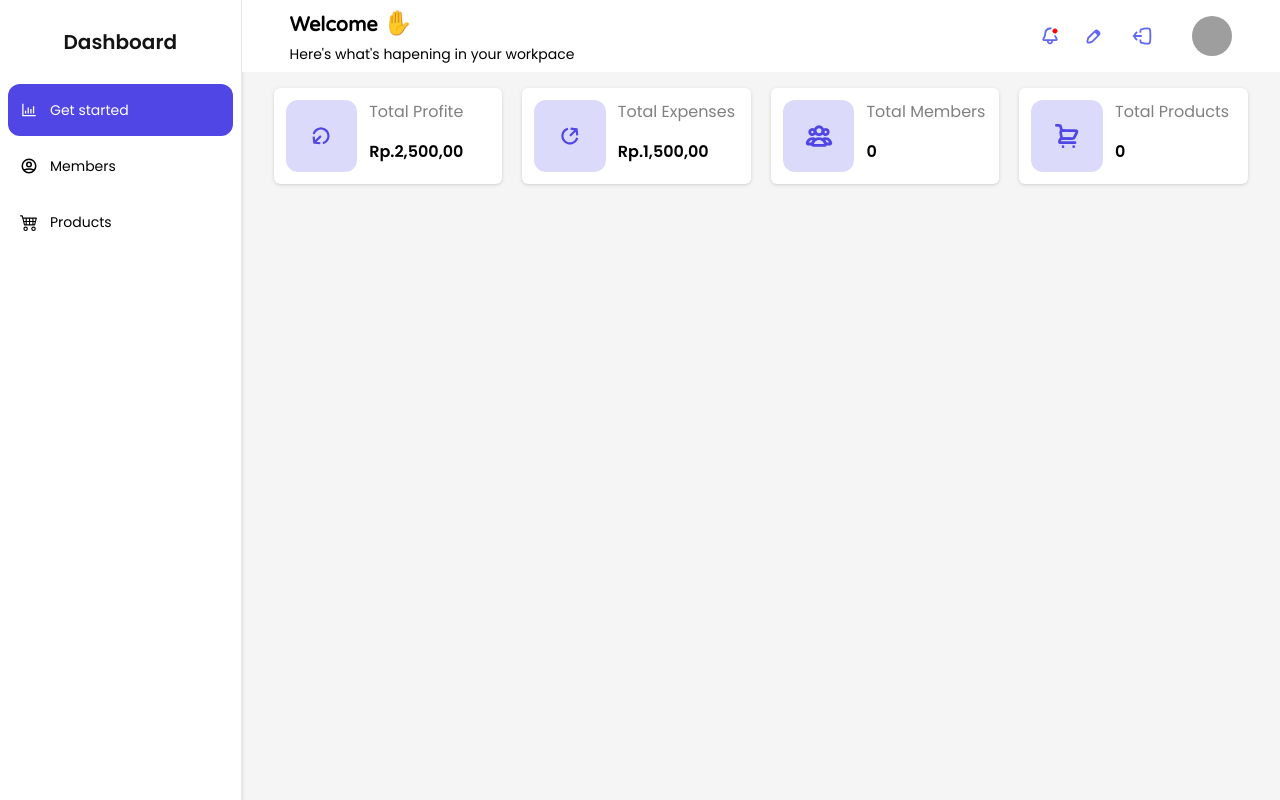
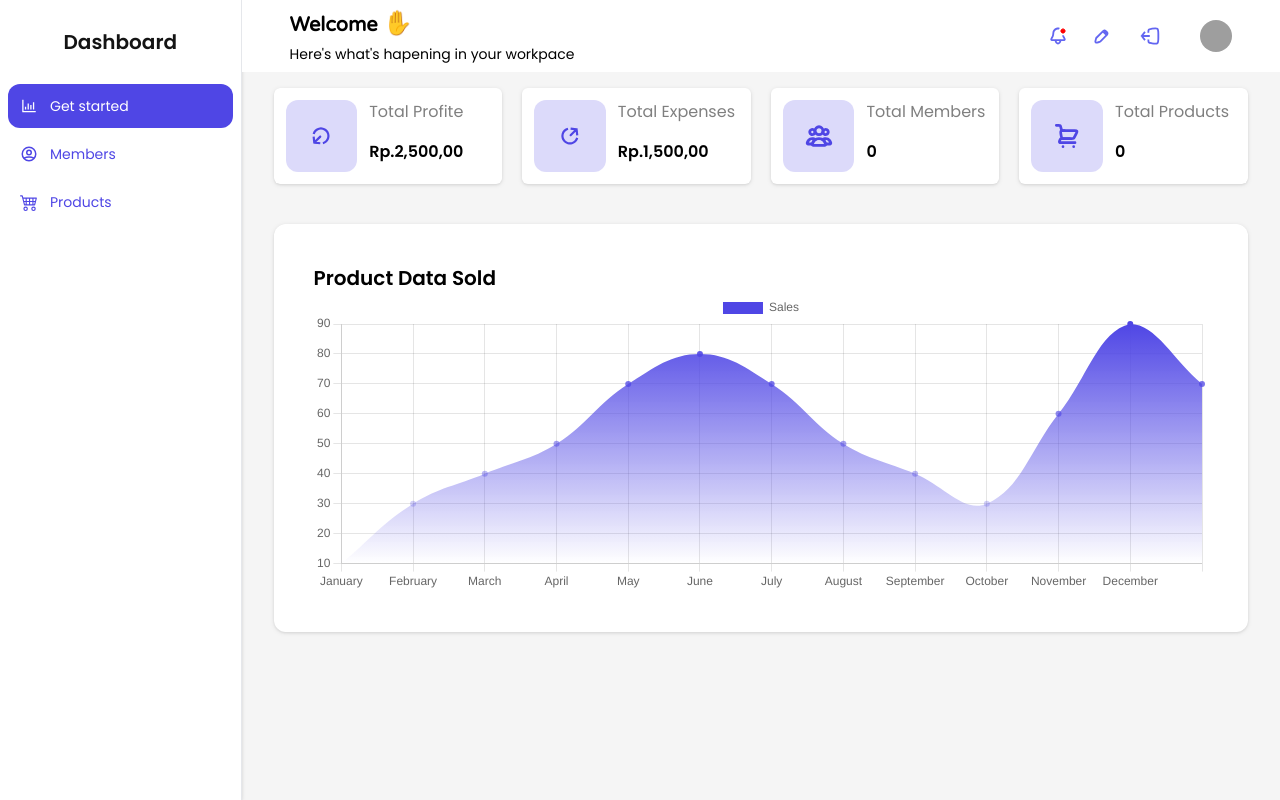
Before and after one commit to ferdiansyah783/react-vite, a React (Vite) app: page /backstore in a window 1280 px wide. Built offline with nearby package versions, Linux system fonts and the light colour scheme; no server answers; sample sign-in values are in the browser's storage; grey boxes are pictures that could not be loaded.

Commit message:
create chart

```diff
--- a/src/layouts/Dashboard/index.jsx
+++ b/src/layouts/Dashboard/index.jsx
@@ -105,7 +105,7 @@ const DashboardLayout = ({ children }) => {
       <nav
         className={clsx(
           "border-r drop-shadow fixed lg:relative w-[60%] md:w-[40%] lg:w-[20%] 2xl:w-[14%] h-screen bg-white z-10 transition-all duration-300 ease-in-out",
-          isOpenSidebar === true ? "-left-0" : "-left-60 md:-left-80 lg:-left-0"
+          isOpenSidebar === true ? "-left-0" : "-left-60 md:-left-96 lg:-left-0"
         )}
       >
         <div className="px-5 py-7 hidden lg:flex justify-center items-center space-x-3">
@@ -119,7 +119,7 @@ const DashboardLayout = ({ children }) => {
               <button
                 onClick={() => handleSide(value.link)}
                 className={clsx(
-                  "py-3 md:py-4 2xl:py-3 px-3 w-full flex items-center space-x-3 rounded-xl",
+                  "p-3 w-full flex items-center space-x-3 rounded-xl text-indigo-600",
                   activeSide === value.link
                     ? "active bg-indigo-600 text-white"
                     : "hover:bg-indigo-600 hover:bg-opacity-5"
@@ -171,7 +171,7 @@ const DashboardLayout = ({ children }) => {
                 className="pl-0 md:pl-4"
               >
                 <img
-                  className="rounded-full w-8 md:w-12 lg:w-10 2xl:w-[40px] h-8 md:h-12 lg:h-10 2xl:h-[40px]"
+                  className="rounded-full w-8 md:w-12 lg:w-8 2xl:w-[40px] h-8 md:h-12 lg:h-8 2xl:h-[40px]"
                   src="https://source.unsplash.com/360x360?people"
                   alt="people"
                 />
--- a/src/pages/Dashboard/DashboardMain/index.jsx
+++ b/src/pages/Dashboard/DashboardMain/index.jsx
@@ -8,6 +8,8 @@ import totalMemberIcon from "../../../assets/images/Total_member.svg";
 import totalProductIcon from "../../../assets/images/Total_product.svg";
 import totalProfiteIcon from "../../../assets/images/Total_profite.svg";
 import CustomCard from "../../../components/CustomCard";
+import { Line } from "react-chartjs-2";
+import Chart from "chart.js/auto";
 
 const DashboardMain = () => {
   const [totalOfMembers, setTotalOfMembers] = useState(0);
@@ -39,57 +41,84 @@ const DashboardMain = () => {
       .catch((error) => console.log(error));
   }, []);
 
-  //   const data = [
-  //     {
-  //       id: 1,
-  //       year: 2018,
-  //       userGain: 80000,
-  //       userLost: 823,
-  //     },
-  //     {
-  //       id: 2,
-  //       year: 2019,
-  //       userGain: 45677,
-  //       userLost: 345,
-  //     },
-  //     {
-  //       id: 3,
-  //       year: 2021,
-  //       userGain: 78888,
-  //       userLost: 555,
-  //     },
-  //     {
-  //       id: 4,
-  //       year: 2022,
-  //       userGain: 90000,
-  //       userLost: 4555,
-  //     },
-  //     {
-  //       id: 5,
-  //       year: 2023,
-  //       userGain: 4300,
-  //       userLost: 234,
-  //     },
-  //   ];
+  const chartData = {
+    labels: [
+      "January",
+      "February",
+      "March",
+      "April",
+      "May",
+      "June",
+      "July",
+      "August",
+      "September",
+      "October",
+      "November",
+      "December",
+      "",
+    ],
+    datasets: [
+      {
+        label: "Sales",
+        fill: "start",
+        backgroundColor: function (context) {
+          const chart = context.chart;
+          const { ctx, chartArea } = chart;
 
-  //   const [chartData, setChartData] = useState({
-  //     labels: data.map((data) => data.year),
-  //     datasets: [
-  //       {
-  //         label: "Users Gained ",
-  //         data: data.map((data) => data.userGain),
-  //         backgroundColor: [
-  //           "rgba(75,192,192,1)",
-  //           "#ecf0f1",
-  //           "#50AF95",
-  //           "#f3ba2f",
-  //           "#2a71d0",
-  //         ],
-  //         borderColor: "black",
-  //         borderWidth: 2,
-  //       },
-  //     ],
-  //   });
+          if (!chartArea) {
+            // This case happens on initial chart load
+            return;
+          }
+          return getGradient(ctx, chartArea);
+        },
+        borderColor: "rgba(0,0,0,0)",
+        borderWidth: 2,
+        data: [10, 30, 40, 50, 70, 80, 70, 50, 40, 30, 60, 90, 70],
+      },
+    ],
+  };
+
+  const chartOptions = {
+    title: {
+      display: true,
+      text: "Sales",
+      fontSize: 20,
+    },
+    legend: {
+      display: true,
+      position: "right",
+    },
+    responsive: true,
+    maintainAspectRatio: false,
+    elements: {
+      line: {
+        tension: 0.4, // set the line tension here
+      },
+    },
+
+  };
+
+  let width, height, gradient;
+  function getGradient(ctx, chartArea) {
+    const chartWidth = chartArea.right - chartArea.left;
+    const chartHeight = chartArea.bottom - chartArea.top;
+    if (!gradient || width !== chartWidth || height !== chartHeight) {
+      // Create the gradient because this is either the first render
+      // or the size of the chart has changed
+      width = chartWidth;
+      height = chartHeight;
+      gradient = ctx.createLinearGradient(
+        0,
+        chartArea.bottom,
+        0,
+        chartArea.top
+      );
+      gradient.addColorStop(0, "#4F46E500");
+      gradient.addColorStop(1, "#4F46E5");
+    }
+
+    return gradient;
+  }
 
   const cardMenu = [
     {
@@ -126,9 +155,11 @@ const DashboardMain = () => {
           />
         ))}
       </div>
-      <div className="grid grid-cols-2 gap-5">
-        {/* <CustomChart chartData={chartData} /> */}
-        {/* <CustomChart chartData={chartData} /> */}
+      <div className="bg-white p-10 drop-shadow rounded-xl hidden md:block">
+        <h1 className="font-bold text-xl 2xl:text-2xl">Product Data Sold</h1>
+        <div className="h-[300px] 2xl:h-[500px]">
+          <Line data={chartData} options={chartOptions} />
+        </div>
       </div>
     </div>
   );
```
